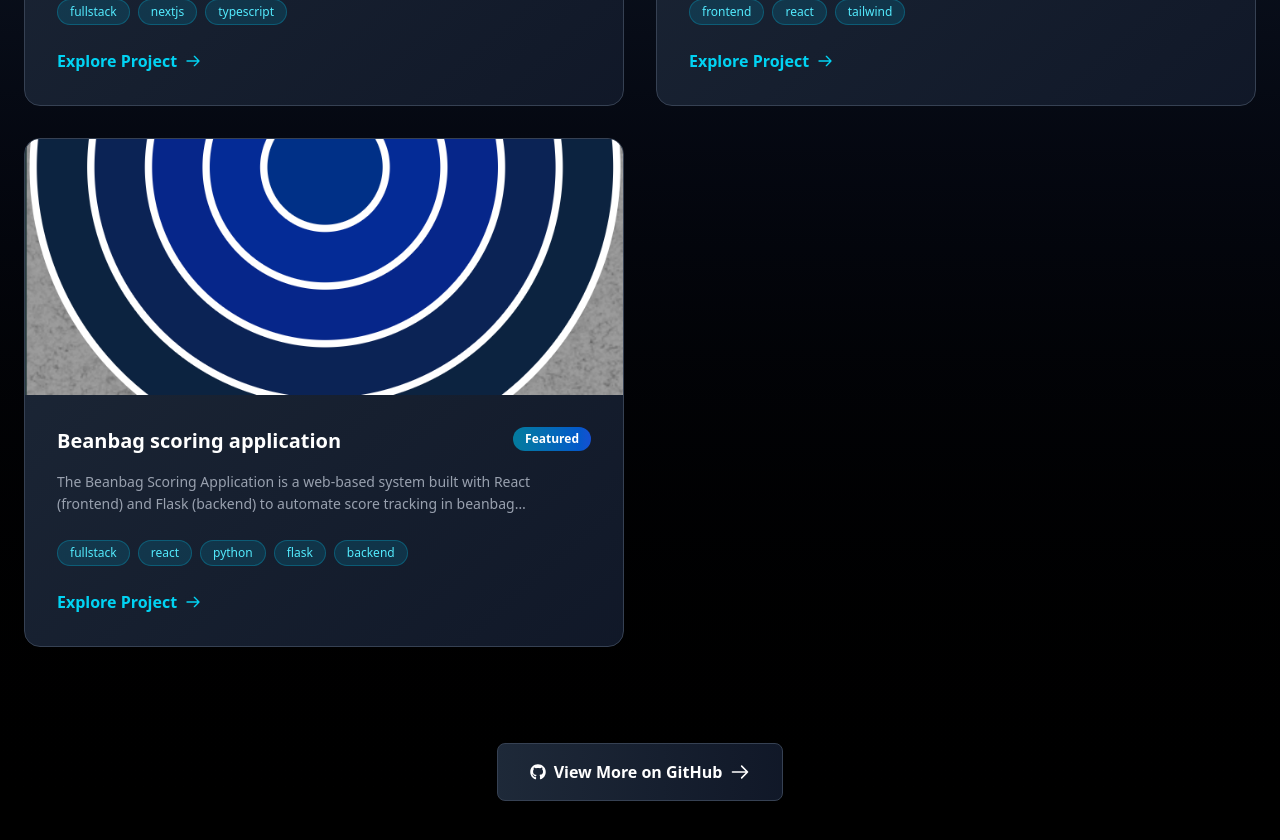
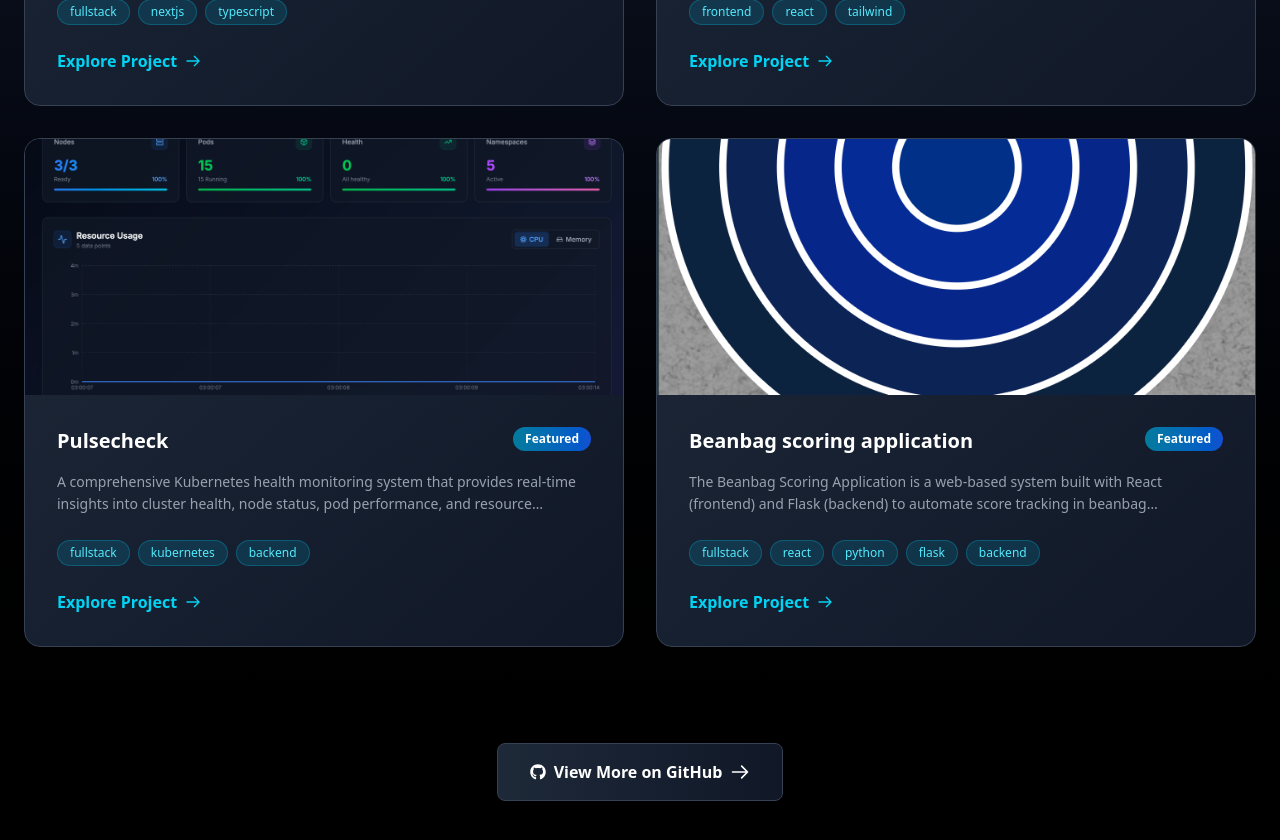
Before and after one commit to slayer1371/portfolio-final, a React (Vite) app: page / in a window 1280 px wide. Shown: the part 3160-4000 px from the top of the page. Built offline with nearby package versions, Linux system fonts and the light colour scheme.

Commit message:
resume updation

```diff
--- a/src/assets/Projects.jsx
+++ b/src/assets/Projects.jsx
@@ -54,6 +54,16 @@ const ProjectsSection = () => {
       featured: true
     },
     {
+      id: 6,
+      title: 'Pulsecheck',
+      description: 'A comprehensive Kubernetes health monitoring system that provides real-time insights into cluster health, node status, pod performance, and resource utilization. Built with modern DevOps practices for production-grade monitoring and alerting.',
+      image: '/pulsecheck.png',
+      tags: ['fullstack', 'kubernetes', 'backend'],
+      github: 'https://github.com/slayer1371/PulseCheck-Kubernetes_monitoring',
+      demo: 'https://github.com/slayer1371/PulseCheck-Kubernetes_monitoring',
+      featured: true
+    },
+    {
       id: 5,
       title: 'Beanbag scoring application',
       description: 'The Beanbag Scoring Application is a web-based system built with React (frontend) and Flask (backend) to automate score tracking in beanbag competitions. It features real-time score updates, a user-friendly UI, and automated calculations to reduce human errors. ',
@@ -62,18 +72,9 @@ const ProjectsSection = () => {
       github: 'https://github.com/slayer1371/cs4good-beanbag',
       demo: 'https://cs4good-beanbag.vercel.app/',
       featured: true
-    },
+    }
 
-    // {
-    //   id: 6,
-    //   title: 'Pulsecheck',
-    //   description: 'A comprehensive Kubernetes health monitoring system that provides real-time insights into cluster health, node status, pod performance, and resource utilization. Built with modern DevOps practices for production-grade monitoring and alerting.',
-    //   image: '/pulsecheck.png',
-    //   tags: ['fullstack', 'kubernetes', 'backend'],
-    //   github: 'https://github.com/slayer1371/pulsecheck',
-    //   demo: 'https://github.com/slayer1371/pulsecheck',
-    //   featured: true
-    // },
+
   ];
 
   const filteredProjects = activeFilter === 'all'
```
Also changed, not shown: public/pulsecheck.png (added), 1 other file (tests, documents, lock files or other folders).
